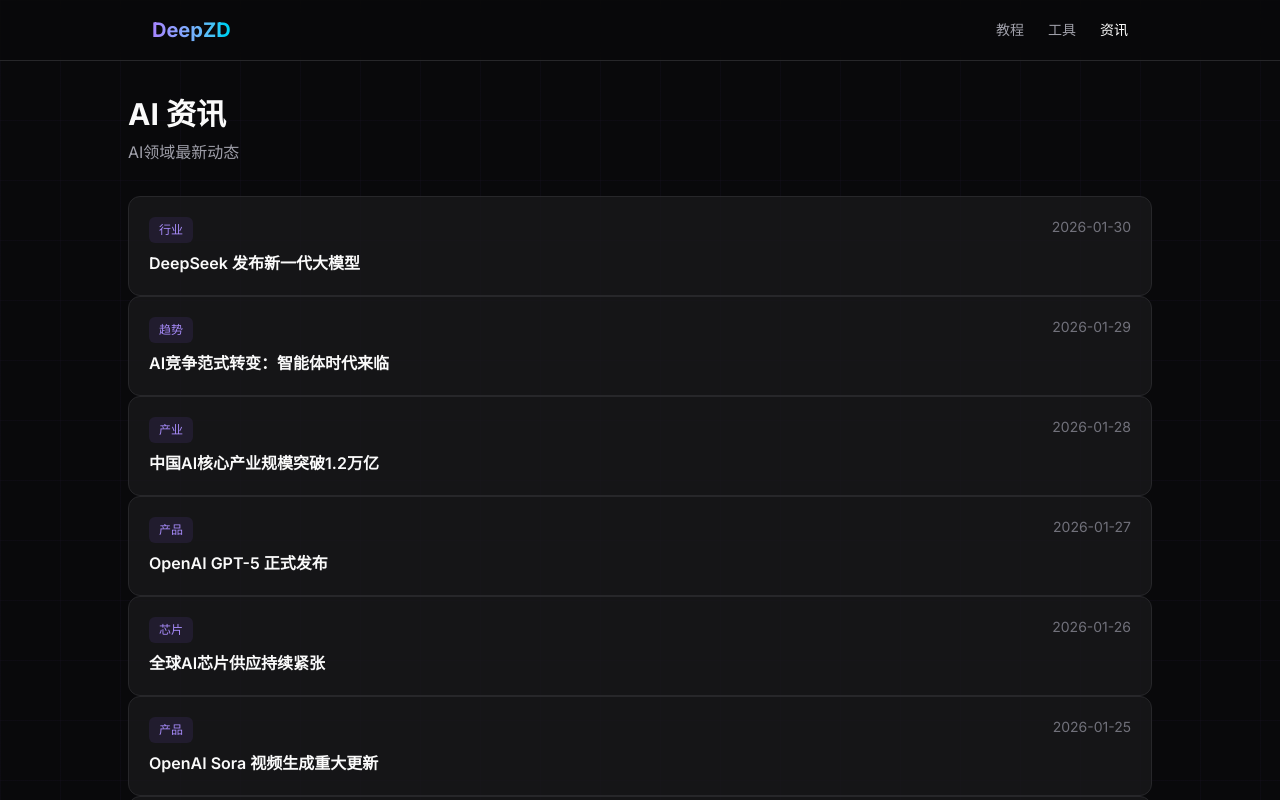
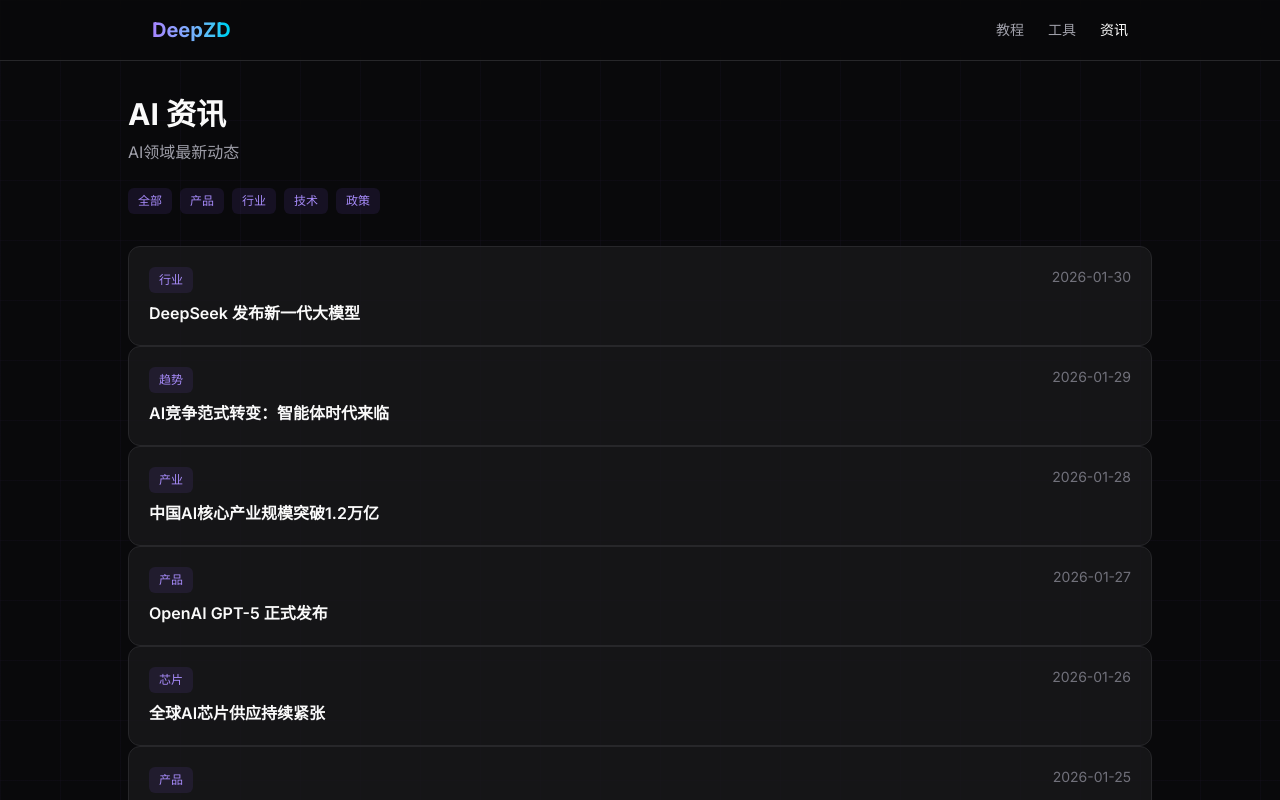
Before and after one commit to uncle-light/deepzd, a Next.js app: page /news in a window 1280 px wide. Shown: the top 800 px of the page. Built offline with nearby package versions, Linux system fonts and the light colour scheme.

Commit message:
feat: 添加资讯分类标签

```diff
--- a/src/app/news/page.tsx
+++ b/src/app/news/page.tsx
@@ -25,7 +25,14 @@
       <main className="pt-24 pb-16 px-6">
         <div className="max-w-5xl mx-auto">
           <h1 className="text-3xl font-bold mb-2">AI 资讯</h1>
-          <p className="text-zinc-400 mb-8">AI领域最新动态</p>
+          <p className="text-zinc-400 mb-6">AI领域最新动态</p>
+          <div className="flex gap-2 mb-8 flex-wrap">
+            <span className="tag">全部</span>
+            <span className="tag">产品</span>
+            <span className="tag">行业</span>
+            <span className="tag">技术</span>
+            <span className="tag">政策</span>
+          </div>
           <div className="space-y-4">
             {news.map((n) => (
               <Link key={n.slug} href={`/news/${n.slug}`}>
```
